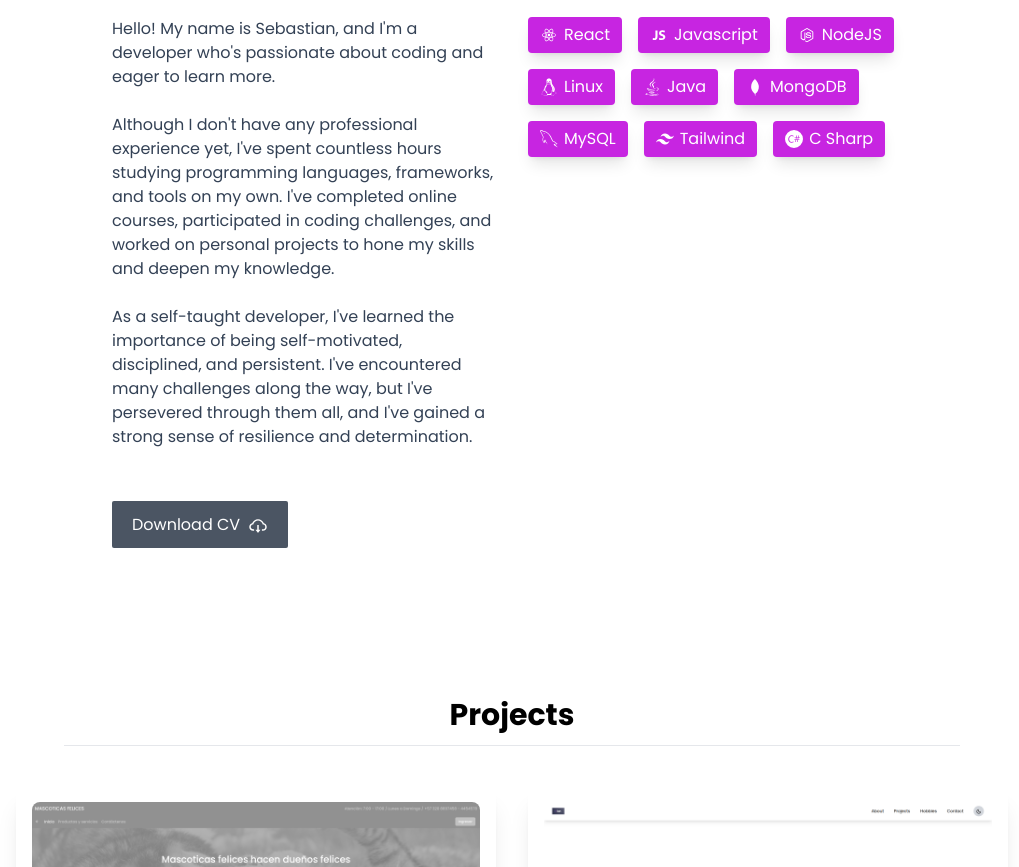
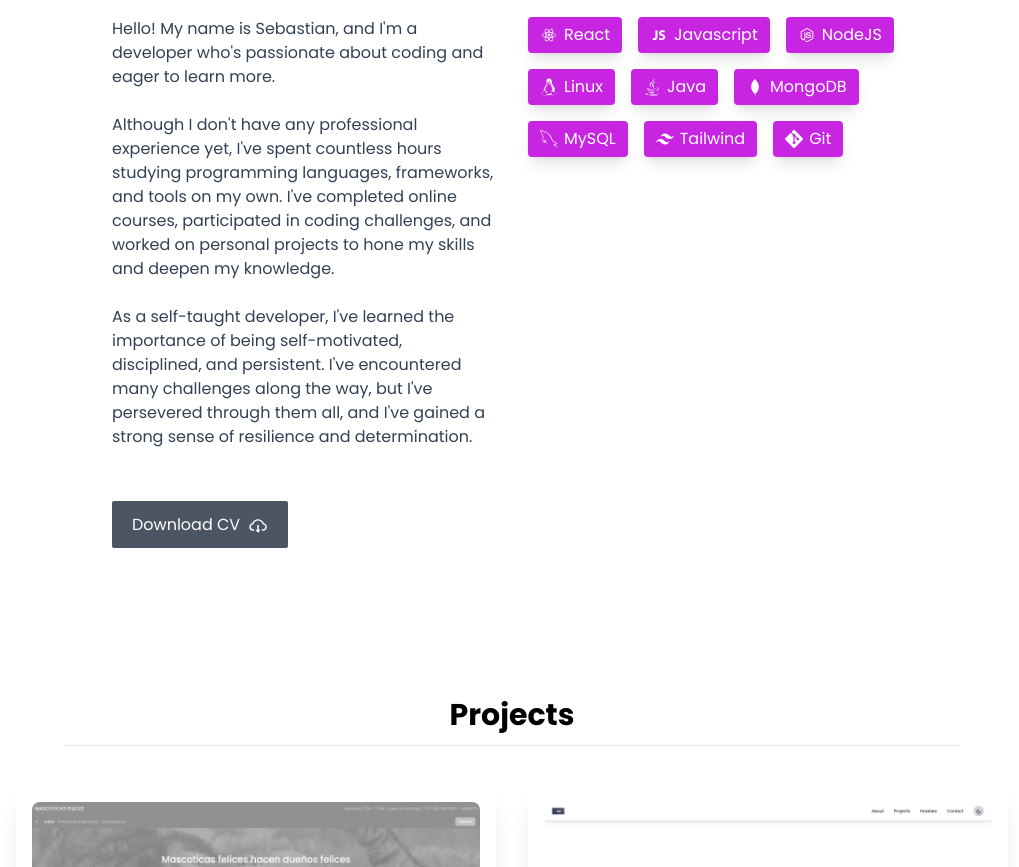
Before and after one commit to tamerlantian/portfolio, a React (Vite) app: page / in a window 1280 px wide. Shown: the part 1120-1987 px from the top of the page, without its empty margins (128-1147 px from the left). Built offline with nearby package versions, Linux system fonts and the light colour scheme.

Commit message:
skill c sharp replaced for git

```diff
--- a/src/data/info.jsx
+++ b/src/data/info.jsx
@@ -7,10 +7,10 @@
   DiLinux,
   DiNodejsSmall,
 } from "react-icons/di";
-import { SiTailwindcss } from "react-icons/si";
+import { SiTailwindcss, SiGit } from "react-icons/si";
 import { FaJava } from "react-icons/fa";
 import { GrMysql } from "react-icons/gr";
-import { SiCodewars, SiCsharp } from "react-icons/si";
+import { SiCodewars } from "react-icons/si";
 import { VscCode } from "react-icons/vsc";
 import { BiCodeBlock } from "react-icons/bi ";
 import {
@@ -78,8 +78,8 @@
     icon: <SiTailwindcss />,
   },
   {
-    tag: "C Sharp",
-    icon: <SiCsharp />,
+    tag: "Git",
+    icon: <SiGit />,
   },
 ];
 
```
